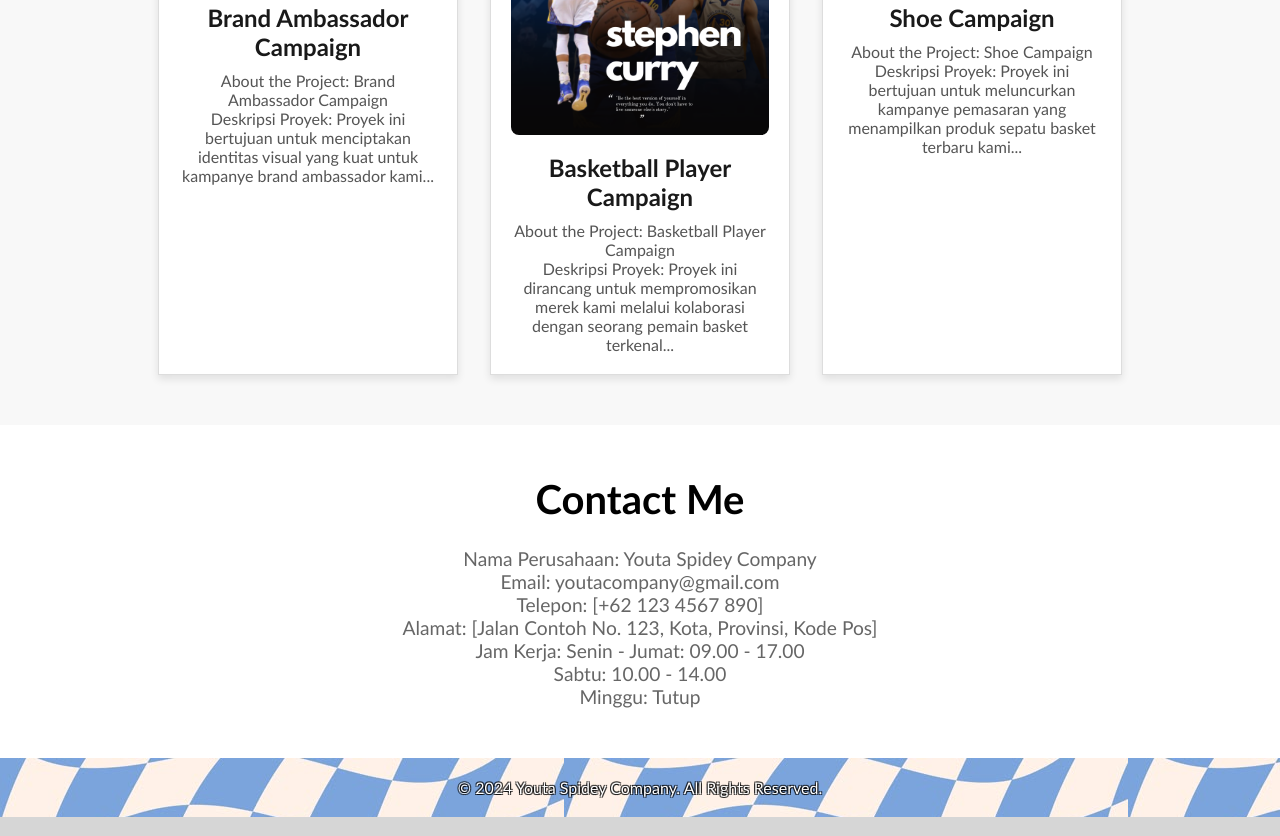
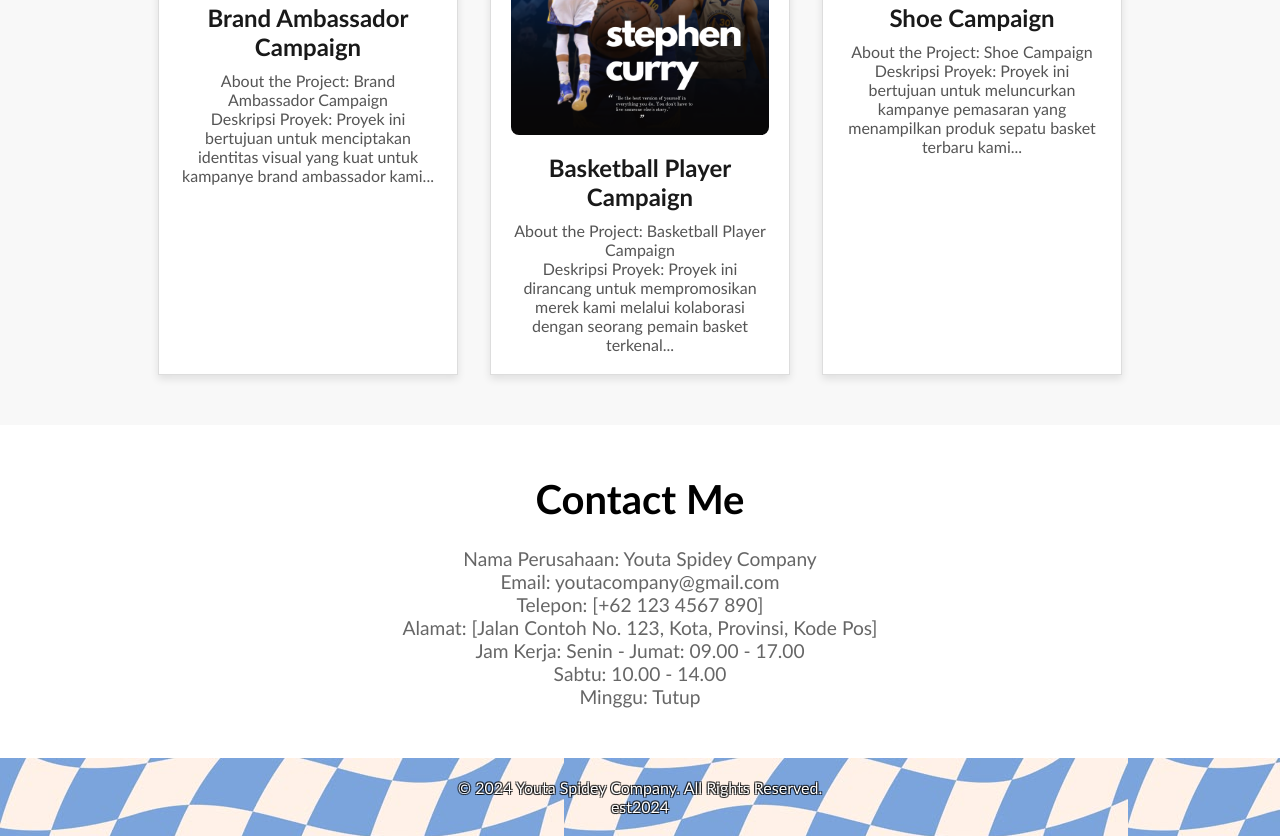
Before and after one commit to youta03/youta03, a plain HTML site: page dashboard/index.html in a window 1280 px wide. Shown: the part 1040-1876 px from the top of the page. Drawn offline with Linux system fonts and the light colour scheme.

Commit message:
secondcommit

```diff
--- a/dashboard/index.html
+++ b/dashboard/index.html
@@ -90,6 +90,7 @@
     <!-- Footer -->
     <footer>
         <p>&copy; 2024 Youta Spidey Company. All Rights Reserved.</p>
+        <p> est2024</p>
     </footer>
 
     <!-- Audio Background -->
```
